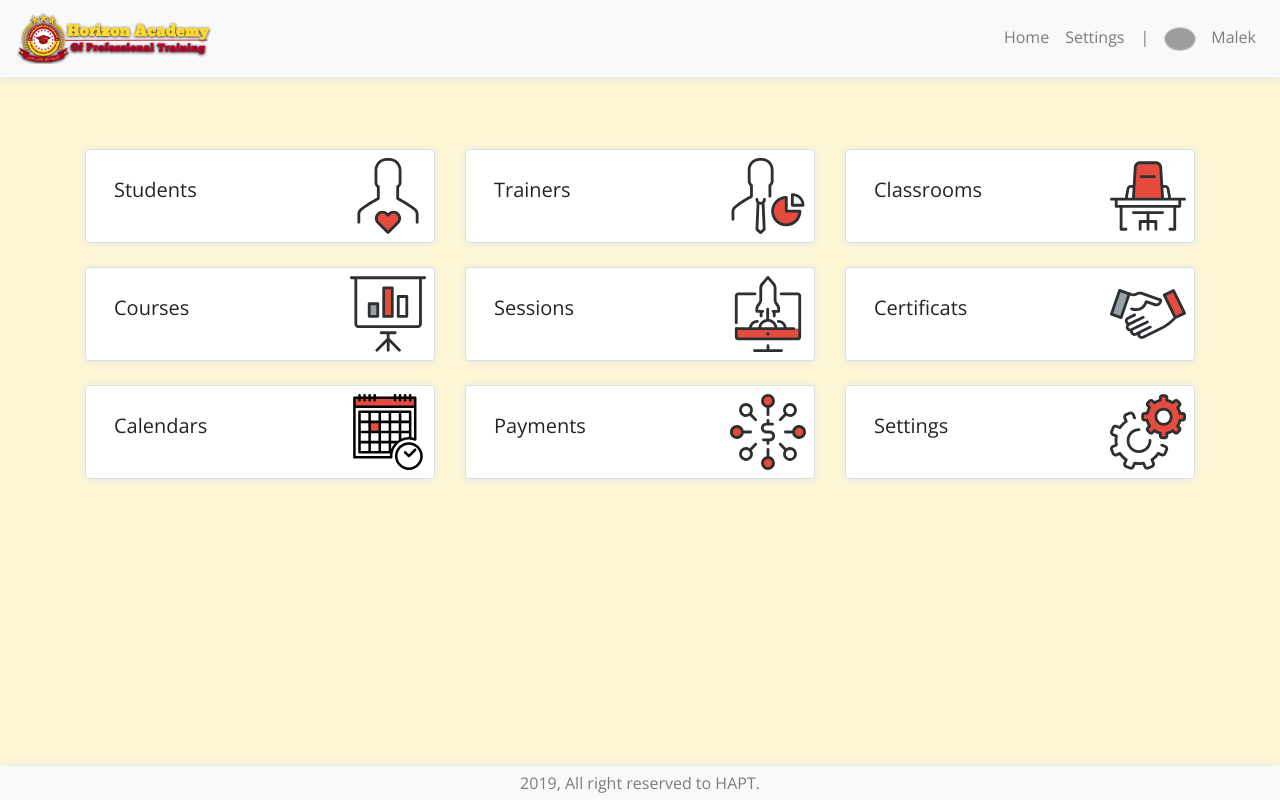
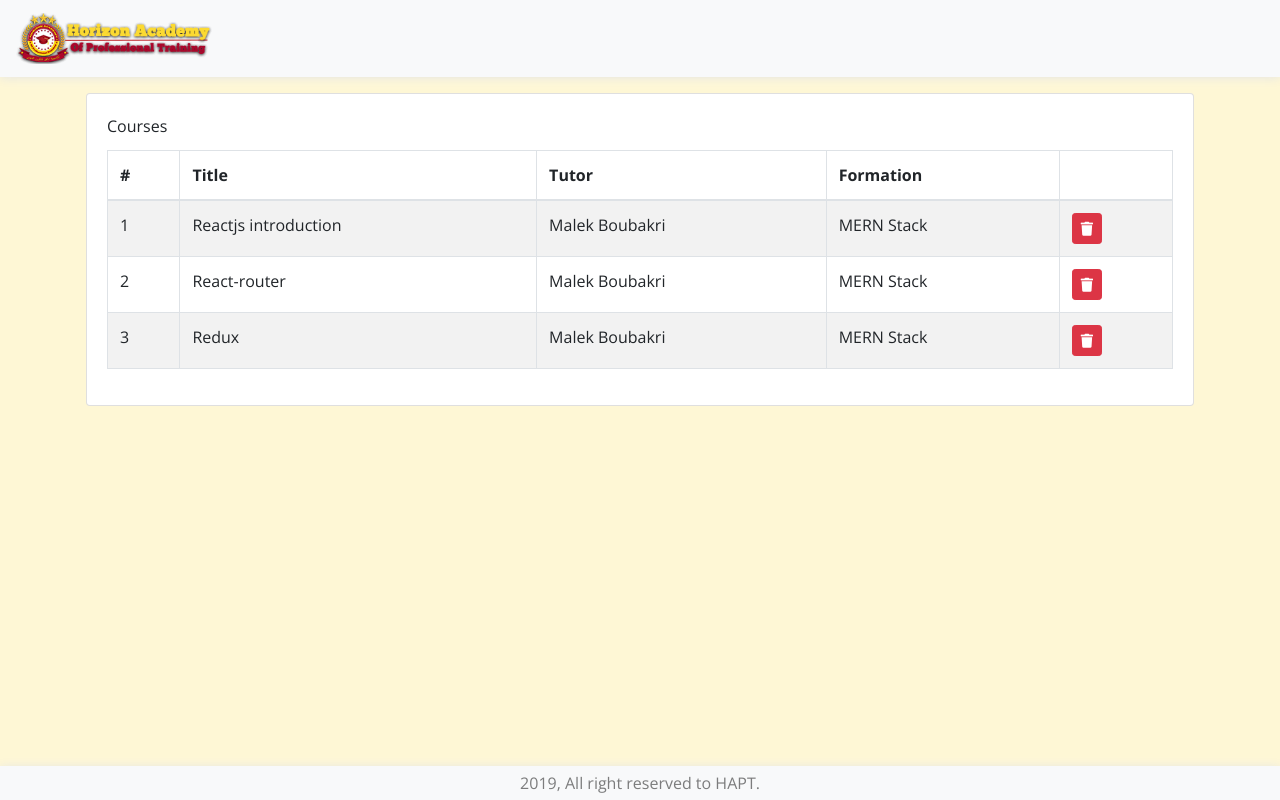
Before and after one commit to Asma-j/hapt-dashboard, a React (Create React App) app: page / in a window 1280 px wide. Built offline with nearby package versions, Linux system fonts and the light colour scheme; grey boxes are pictures that could not be loaded.

Commit message:
courses page

```diff
--- a/package.json
+++ b/package.json
@@ -23,5 +23,8 @@
     "not dead",
     "not ie <= 11",
     "not op_mini all"
-  ]
+  ],
+  "devDependencies": {
+    "@fortawesome/fontawesome-free": "^5.8.1"
+  }
 }
--- /dev/null
+++ b/src/api/courses.js
@@ -0,0 +1,46 @@
+
+export function addCourse(course) {
+    const courses = getAllCourses();
+    courses.push(course);
+    localStorage.setItem("courses", courses);
+}
+
+export function getAllCourses() {
+    return localStorage.getItem("courses") || courses;
+}
+
+const courses = [
+    {
+        number: 1,
+        title: "Reactjs introduction",
+        tutor: {
+            firstName: "Malek",
+            lastName: "Boubakri"},
+        formation: {
+            number: 1,
+            title: "MERN Stack",
+        }
+    },
+    {
+        number: 2,
+        title: "React-router",
+        tutor: {
+            firstName: "Malek",
+            lastName: "Boubakri"},
+        formation: {
+            number: 1,
+            title: "MERN Stack",
+        }
+    },
+    {
+        number: 3,
+        title: "Redux",
+        tutor: {
+            firstName: "Malek",
+            lastName: "Boubakri"},
+        formation: {
+            number: 1,
+            title: "MERN Stack",
+        }
+    }
+]
--- a/src/components/App.js
+++ b/src/components/App.js
@@ -1,11 +1,13 @@
 import React, { Component } from 'react';
 import LoginPage from './pages/LoginPage';
 import MainPage from './pages/MainPage';
+import CoursesPage from './pages/CoursesPage';
 
 class App extends Component {
+
   render() {
     return (
-      <MainPage />
+      <CoursesPage />
     );
   }
 }
--- /dev/null
+++ b/src/components/pages/CoursesPage.jsx
@@ -0,0 +1,76 @@
+import React, { Fragment, Component } from "react";
+import { Container, Table, Card, CardBody, CardTitle, Button } from "reactstrap";
+import { getAllCourses } from "../../api/courses";
+import Header from "../molecules/Header";
+import Footer from "../molecules/Footer";
+
+class CoursesPage extends Component {
+  constructor(props) {
+    super(props);
+    this.state = {
+      courses: null
+    };
+  }
+
+  componentDidMount() {
+    setTimeout(() => {
+    this.setState({
+        courses: getAllCourses()
+    })
+    }, 1000)
+  }
+
+  render() {
+    return (
+      <Fragment>
+        <Header />
+        <Container style={{ padding: "2vh" }}>
+          <Card>
+            <CardBody>
+              <CardTitle>Courses</CardTitle>
+              <Table bordered striped hover responsive>
+                <thead>
+                  <tr>
+                    <th>#</th>
+                    <th>Title</th>
+                    <th>Tutor</th>
+                    <th>Formation</th>
+                    <th></th>
+                  </tr>
+                </thead>
+                <tbody>
+                    {!this.state.courses ? (
+                            <tr><td colSpan="5" style={{ textAlign: 'center' }}>Loading...</td></tr>
+                    ) : (
+                        this.state.courses.length > 0 ? (
+                            this.state.courses.map(course => (
+                            <tr>
+                                <td>{course.number}</td>
+                                <td>{course.title}</td>
+                                <td>{`${course.tutor.firstName} ${
+                                course.tutor.lastName
+                                }`}</td>
+                                <td>{course.formation.title}</td>
+                                <td>
+                                    <Button color="danger" size="sm">
+                                    <i className="fas fa-trash"></i>
+                                    </Button>
+                                </td>
+                            </tr>
+                            ))
+                        ) : (
+                            <tr><td colSpan="5" style={{ textAlign: 'center' }}>No data found...</td></tr>
+                        )
+                    )}
+                </tbody>
+              </Table>
+            </CardBody>
+          </Card>
+        </Container>
+        <Footer />
+      </Fragment>
+    );
+  }
+}
+
+export default CoursesPage;
--- a/src/components/pages/MainPage.jsx
+++ b/src/components/pages/MainPage.jsx
@@ -23,7 +23,7 @@ class Main extends Component {
     return (
       <Fragment>
         <Header user={loggedInUser}/>
-        <Container className="pt-5">
+        <Container style={{padding: '2vh'}}>
           <Row>
             <Col>
               <SectionCard image={Student} title="Students"/>
--- a/src/index.js
+++ b/src/index.js
@@ -1,6 +1,7 @@
 import React from 'react';
 import ReactDOM from 'react-dom';
 import 'bootstrap/dist/css/bootstrap.min.css';
+import '@fortawesome/fontawesome-free/css/all.css';
 import './style.css';
 import App from './components/App';
 
```
Also changed, not shown: 1 other file (tests, documents, lock files or other folders).
